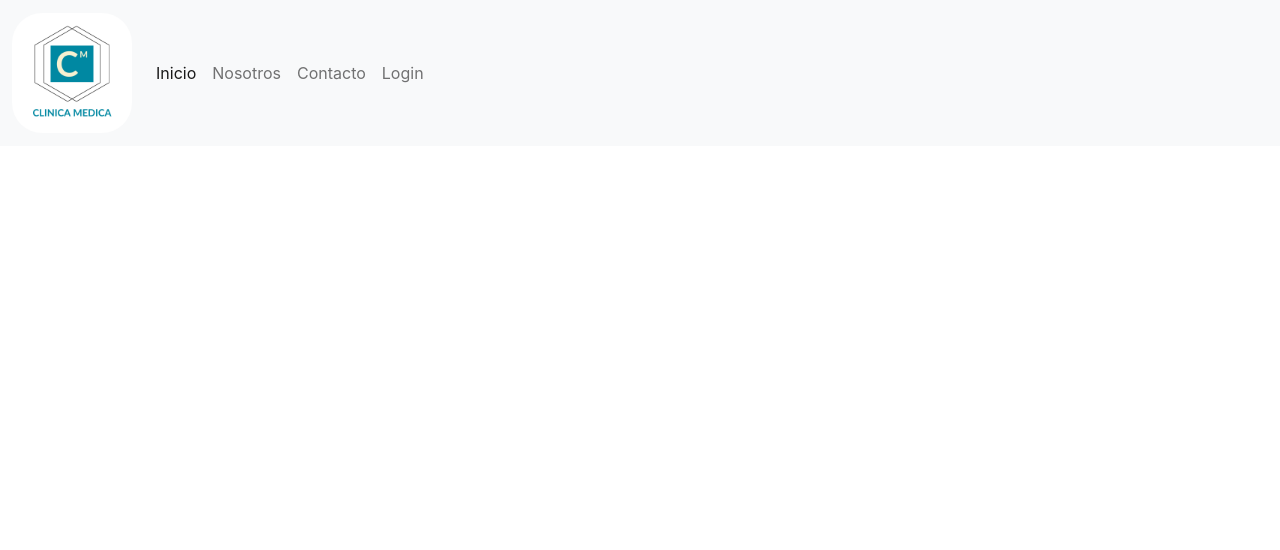
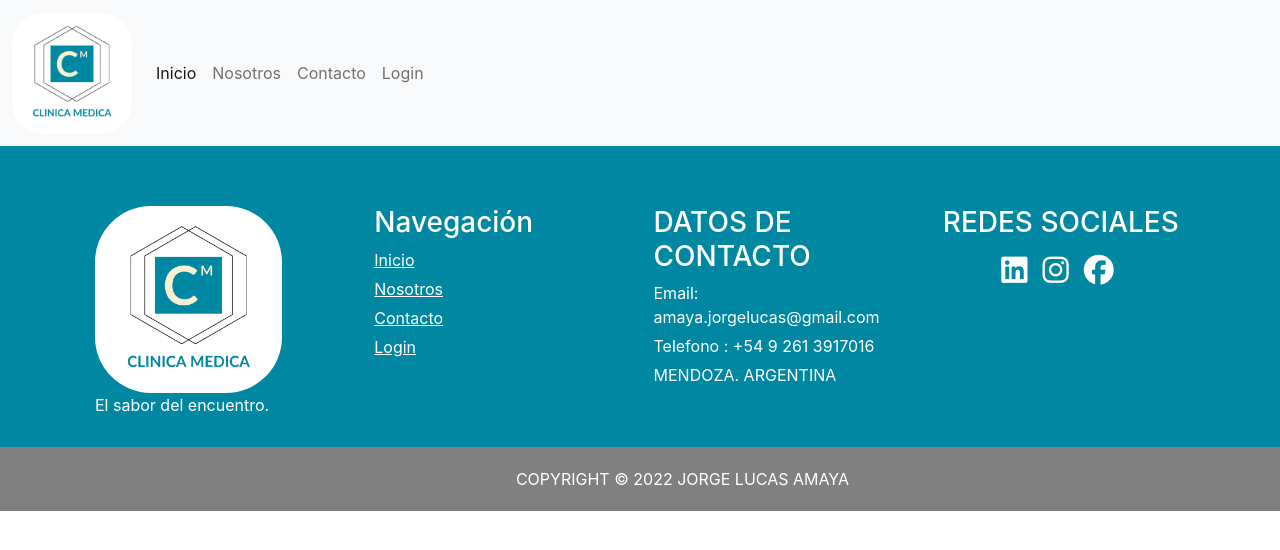
Before and after one commit to lukas-7584/Proyecto-Clinica, a React (Create React App) app: page / in a window 1280 px wide. Shown: the top 550 px of the page. Built offline with nearby package versions, Linux system fonts and the light colour scheme.

Commit message:
Creo el Footer

```diff
--- a/src/App.css
+++ b/src/App.css
@@ -15,3 +15,111 @@
   font-size: calc(10px + 2vmin);
   color: black;
 }
+
+.container{
+  width: 1140px;
+  margin: 0  auto;
+  padding-right: 25px;
+  padding-left: 25px;
+  position: relative;
+}
+
+.seccion{
+  padding-top: 60px;
+  padding-bottom: 60px;
+  margin-left: -15px;
+  margin-right: -15px;
+}
+
+.row{
+  display: flex;
+  flex-wrap: wrap;
+  margin-left:  -15px;
+  /* margin-right: -15px; */
+}
+
+footer.seccion{
+  background-color:rgb(0, 135, 162);
+  color: white;
+  padding-bottom: 0;
+}
+
+footer  .barra-footer{
+  background-color: grey;
+  text-align: center;
+  padding-right: 15px;
+  padding-left: 100px;
+  padding-top: 20px;
+  padding-bottom: 20px;
+}
+
+footer p {
+  color: white;
+  margin-bottom: 30px;
+}
+
+footer a {
+  color: white;
+
+}
+
+footer .logo-footer{
+  width: 75%;
+  border-radius: 30%;
+}
+
+footer ul{
+  padding-left: 0;
+  list-style: none;
+  margin: 0;
+}
+
+footer ul li{
+  margin-bottom: 5px;
+}
+
+footer .redes{
+  font-size: 30px;
+  display: flex;
+  justify-content: center;
+}
+
+footer .redes  a{
+  margin: 0 7.5px;
+}
+
+.columna{
+  padding-left: 15px;
+  padding-right: 15px;
+}
+
+.columna-25{
+  width: 25%;
+}
+
+footer .RD{
+    margin-left: 10px;
+}
+
+@media (max-width: 767px){
+
+  .columna-mobile-100{
+    width: 100%;}
+
+    footer .redes{
+      font-size: 30px;
+      display: flex;
+    }
+
+    footer{
+      text-align: center;
+  }
+
+  footer .logo-footer {
+      width: 50%;
+  }
+
+  footer  .redes{
+      justify-content: center;
+  }
+}
--- a/src/App.js
+++ b/src/App.js
@@ -1,11 +1,13 @@
 import logo from './logo.svg';
 import './App.css';
 import NavBar from './Componentes/NavBar';
+import Footer from './Componentes/Footer';
 
 function App() {
   return (
     <div >
       <NavBar />
+      <Footer />
     </div>
   );
 }
--- /dev/null
+++ b/src/Componentes/Footer.jsx
@@ -0,0 +1,60 @@
+import React from 'react'
+
+export default function Footer ( ) {
+    return (
+        <>
+                <div>
+                <footer class="seccion">
+                    <div class="container">
+                                <div class="row">
+                                        <div class="columna columna-25 columna-mobile-100">
+                                                <img src="Logo1.jpg" className='logo-footer' alt="" />
+                                                <p>El sabor del encuentro. </p>
+                                        </div>
+                                        <div class="columna columna-25 columna-mobile-100">
+                                                <h3>Navegación</h3>
+                                                <ul>
+                                                        <li> <a href="#inicio">Inicio</a> </li>
+                                                        <li>  <a href="#nosotros">Nosotros</a> </li>
+                                                        <li>  <a href="#contacto">Contacto</a> </li>
+                                                        <li>   <a href="#login">Login</a> </li>
+                                                </ul>
+                                        </div>
+                                        <div class="columna columna-25 columna-mobile-100">
+
+                                            <h3>DATOS DE CONTACTO</h3>
+                                                    <ul>
+                                                        <li>Email: amaya.jorgelucas@gmail.com</li>
+                                                        <li>Telefono : +54 9 261 3917016 </li>
+                                                        <li>MENDOZA. ARGENTINA</li>
+                                                    </ul>
+
+                                        </div>
+                                        <div class="columna columna-25 columna-mobile-100">
+
+                                            <h3 className='RD'>REDES SOCIALES</h3>
+                                                    <ul class="redes">
+                                                        <li >
+                                                            <a href="https://www.linkedin.com/in/lucas-amaya-9a75a5213/">
+                                                                <i class="fa-brands fa-linkedin"></i >
+                                                            </a> </li>
+                                                        <li> <a href="https://www.instagram.com/george_lukaa/">
+                                                            <i class="fa-brands fa-instagram"> </i>
+                                                        </a> </li>
+                                                        <li> <a href="https://www.facebook.com/lukasmza/">
+                                                            <i class="fa-brands fa-facebook"></i>
+                                                        </a> </li>
+                                                    </ul>
+
+                                        </div>
+                                </div>
+                    </div>
+                    <div class="barra-footer">
+                        COPYRIGHT © 2022 JORGE LUCAS AMAYA
+                    </div>
+            </footer>
+                </div>
+
+        </>
+    )
+}
```
